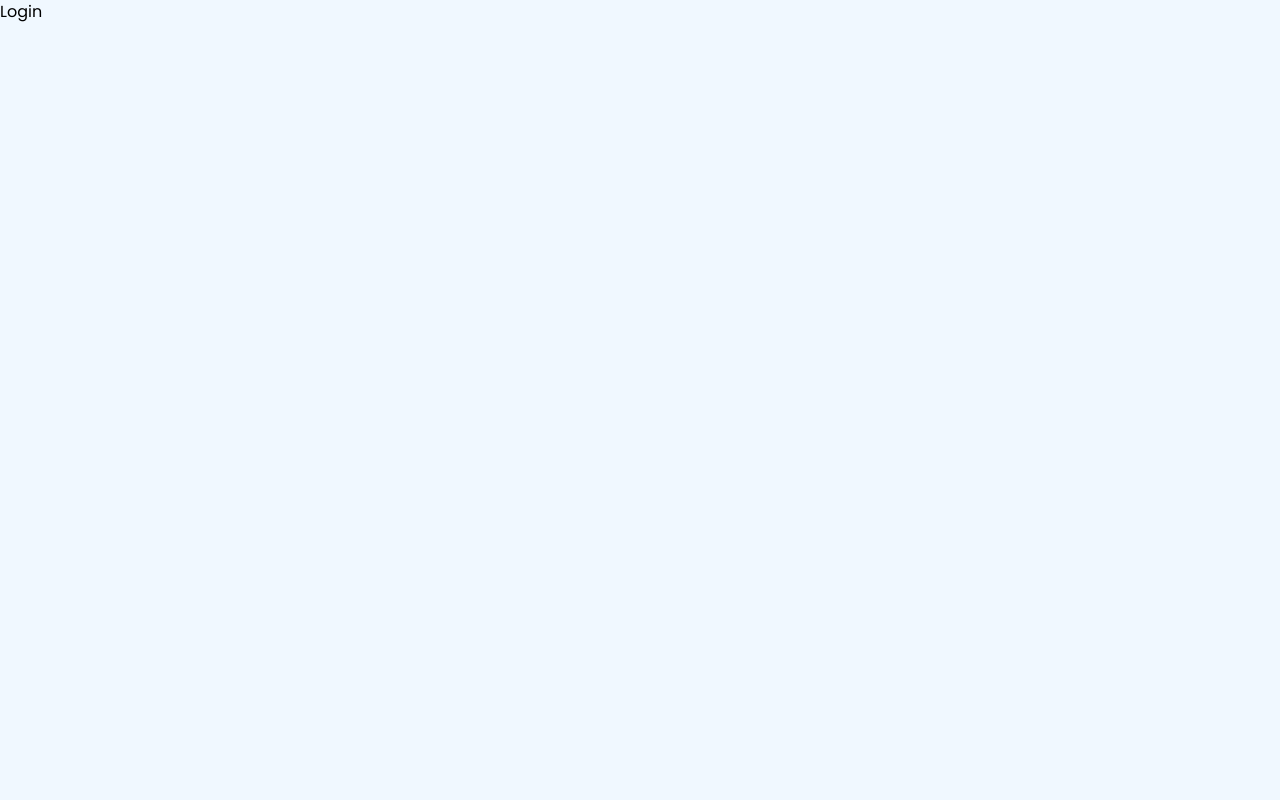
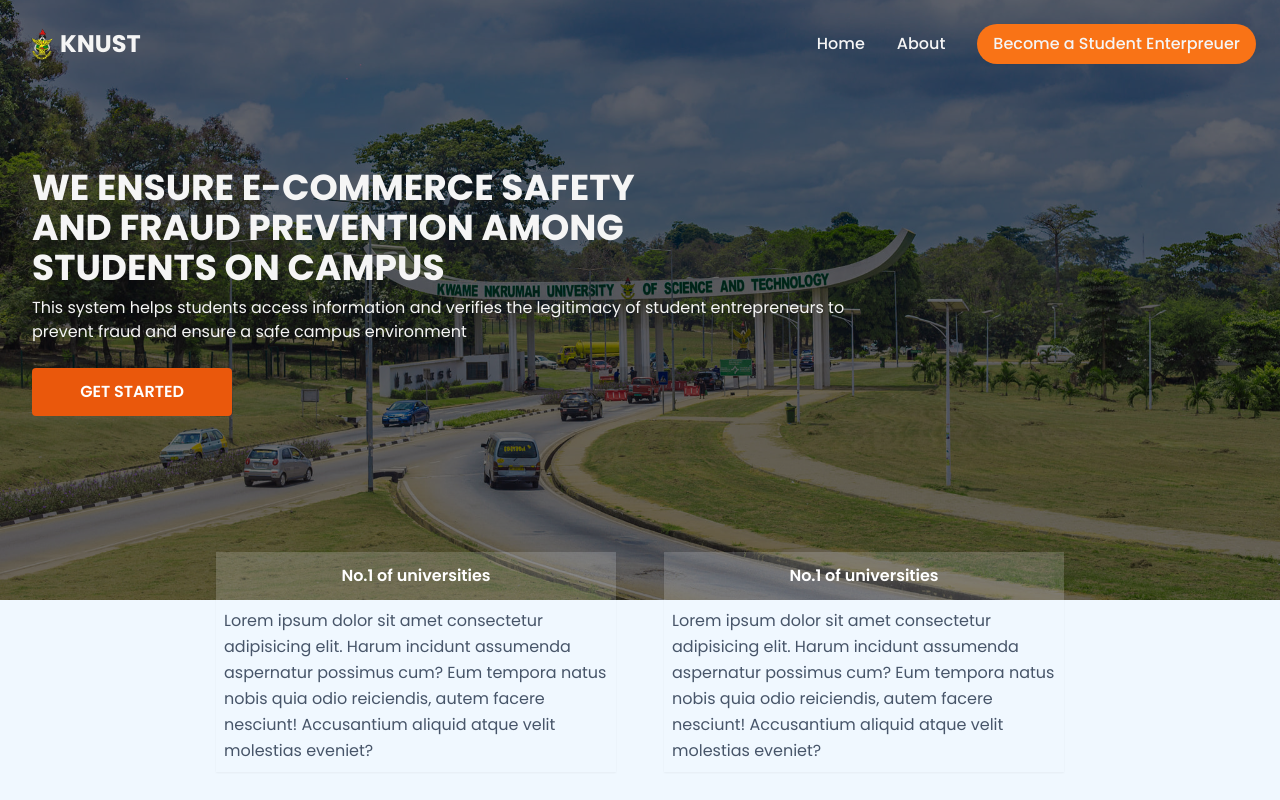
Before and after one commit to Joylinton04/Campus-enterprenuers-verfication-system, a React (Vite) app: page / in a window 1280 px wide. Shown: the top 800 px of the page. Built offline with nearby package versions, Linux system fonts and the light colour scheme; a web font is replaced by a local one.

Commit message:
approute changes

```diff
--- a/src/routes/Approute.jsx
+++ b/src/routes/Approute.jsx
@@ -6,8 +6,8 @@
 const Approute = () => {
   return (
     <Routes>
-        <Route path="/" element={<Login/>}/>
-        <Route path="/home" element={<Home/>}/>
+        {/* <Route path="/" element={<Login/>}/> */}
+        <Route path="/" element={<Home/>}/>
         <Route path="/verify" element={<ValidationPage/>}/>
     </Routes>
   )
```
